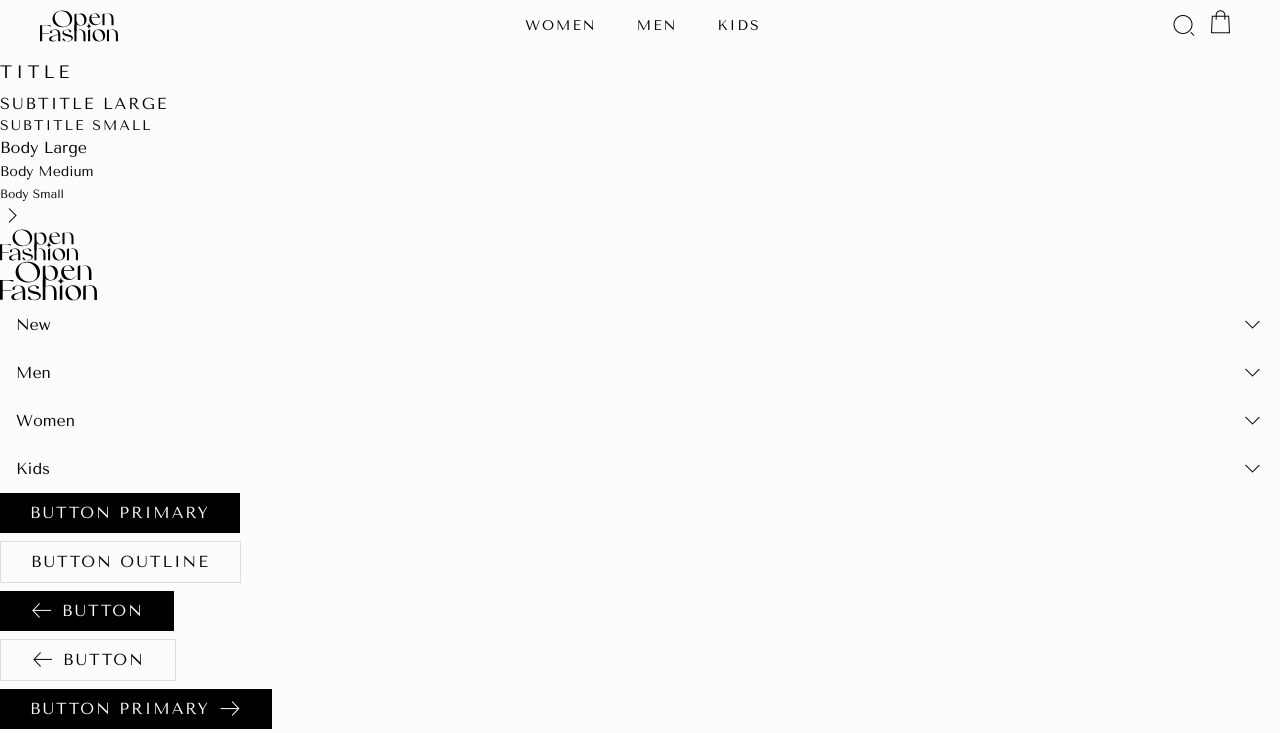
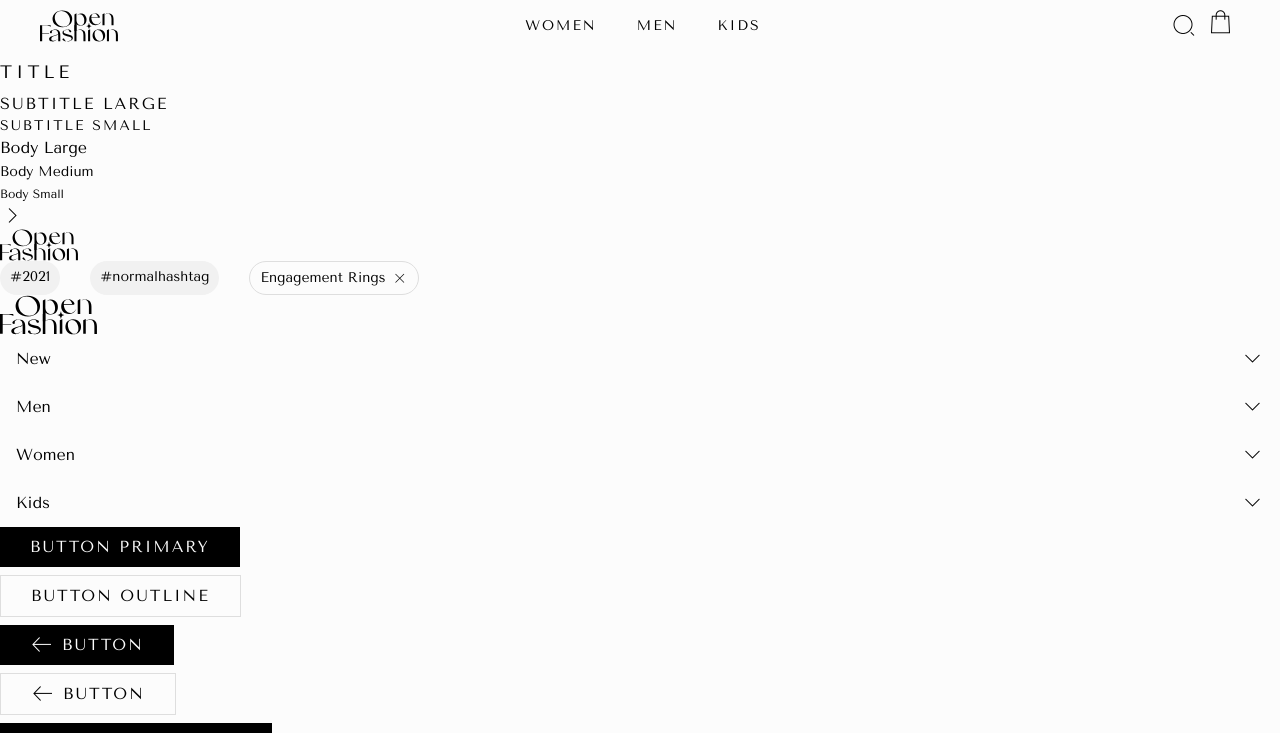
Before and after one commit to covaci-edvin/open-fashion, a Next.js app: page /components in a window 1280 px wide. Shown: the top 733 px of the page. Built offline with nearby package versions, Linux system fonts and the light colour scheme.

Commit message:
tag component done

```diff
--- a/app/components/page.tsx
+++ b/app/components/page.tsx
@@ -5,6 +5,7 @@ import Button from "./ui/Button";
 import Footer from "./layout/Footer";
 import Header from "./layout/Header";
 import Accordion from "./ui/Accordion";
+import Tag from "./ui/Tag";
 
 const DUMMY_MENU_ITEMS = [
   {
@@ -61,6 +62,11 @@ export default function Components() {
       <Text type="body-sm">Body Small</Text>
       <Icon name="chevron-right" size={24} />
       <Logo />
+      <div style={{ display: "flex", gap: "30px" }}>
+        <Tag>2021</Tag>
+        <Tag>normalhashtag</Tag>
+        <Tag type="filter-tag">Engagement Rings</Tag>
+      </div>
       <Logo size="lg" />
       <Accordion rootValue="menu" items={DUMMY_MENU_ITEMS} />
       <div
--- /dev/null
+++ b/app/components/ui/Tag/Tag.module.scss
@@ -0,0 +1,24 @@
+.tag {
+  box-sizing: border-box;
+  padding: 0.8rem 1rem;
+  line-height: 1.6rem;
+  border-radius: 100px;
+}
+
+.hash {
+  background-color: var(--color-background-gray);
+}
+
+.filter {
+  border: 1px solid var(--color-border);
+  display: flex;
+  align-items: center;
+  gap: 0.6rem;
+}
+
+.close {
+  background-color: transparent;
+  border: none;
+  display: flex;
+  align-items: center;
+}
--- /dev/null
+++ b/app/components/ui/Tag/index.tsx
@@ -0,0 +1,29 @@
+import { MouseEventHandler, ReactNode } from "react";
+import styles from "./Tag.module.scss";
+import Icon from "../Icon";
+
+type Props = {
+  children: ReactNode;
+  onClose?: MouseEventHandler<HTMLButtonElement>;
+  type?: "hash-tag" | "filter-tag";
+};
+
+function Tag({ children, onClose, type = "hash-tag" }: Props) {
+  const tagClassNames = `${styles.tag} body-md ${
+    type === "hash-tag" ? styles.hash : styles.filter
+  }`;
+
+  return (
+    <span className={tagClassNames}>
+      {type === "hash-tag" && "#"}
+      {children}
+      {type === "filter-tag" && (
+        <button onClick={onClose} className={styles.close}>
+          <Icon name="close" size={16} />
+        </button>
+      )}
+    </span>
+  );
+}
+
+export default Tag;
```
